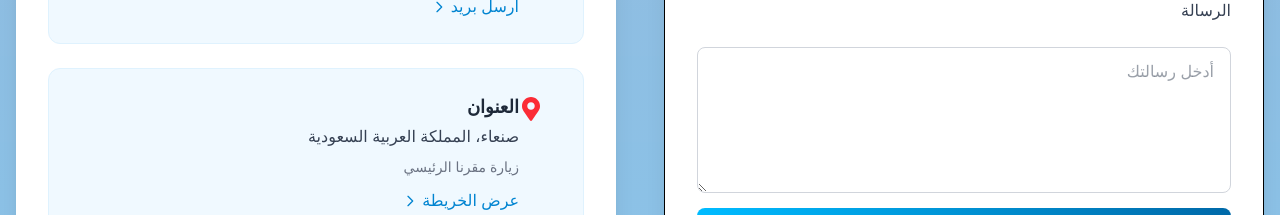
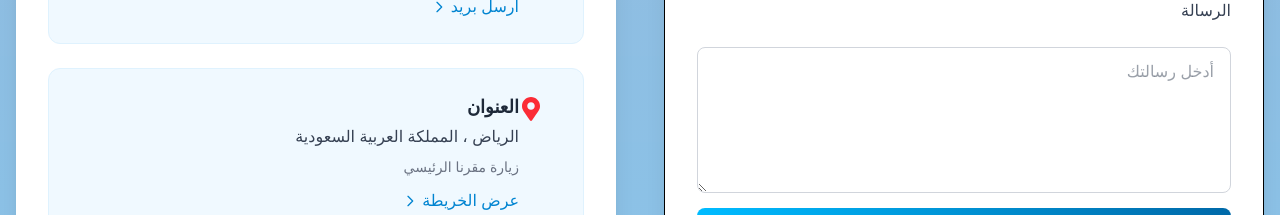
Before and after one commit to Moh-abah/AWH, a Next.js app: page /contact in a window 1280 px wide. Shown: the part 940-1155 px from the top of the page. Built offline with nearby package versions, Linux system fonts and the light colour scheme.

Commit message:
new locasion

```diff
--- a/src/app/contact/page.tsx
+++ b/src/app/contact/page.tsx
@@ -60,7 +60,7 @@ export default function ContactPage() {
         {
             icon: <FaMapMarkerAlt className="text-red-500" />,
             title: 'العنوان',
-            content: 'صنعاء، المملكة العربية السعودية',
+            content: 'الرياض ، المملكة العربية السعودية',
             description: 'زيارة مقرنا الرئيسي',
             action: 'عرض الخريطة',
             link: '#map'
@@ -365,7 +365,7 @@ export default function ContactPage() {
                                             <div className="flex items-start mb-4">
                                                 <div className="text-2xl mr-3">
                                                     {item.icon}
-                                                    item
+
                                                 </div>
                                                 <h3 className="font-bold text-lg text-gray-800">{item.title}</h3>
                                             </div>
```
